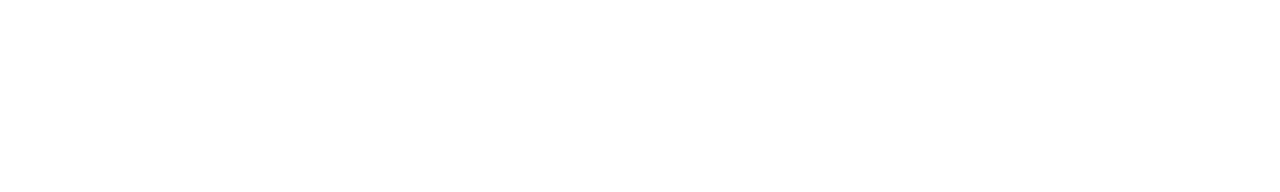
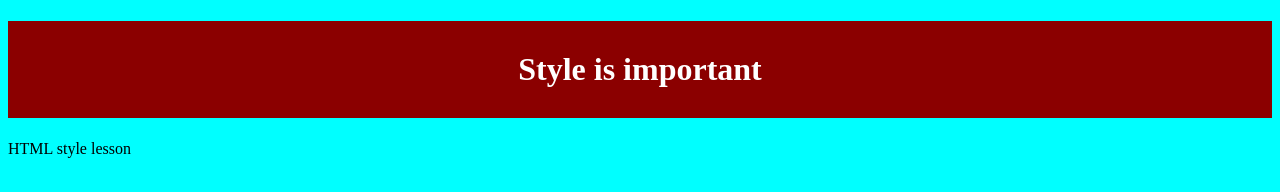
Before and after one commit to Evgeny-Vovk/ICS2O-Unit1-03-HTML, a plain HTML site: page index.html in a window 1280 px wide. Drawn offline with Linux system fonts and the light colour scheme.

Commit message:
adding lines

```diff
--- a/index.html
+++ b/index.html
@@ -9,6 +9,22 @@
       <meta name="viewport" content="width=device-width, intial-scale=1.0">
       <title>Unit1-03 lesson website</title>
     </head>
-
-
+    <style>
+      #myheader{
+        background-color: darkred;
+        text-align: center;
+        color: white;
+        padding: 30px;
+      }
+    </style>
+    <style>
+      #Paragraph_style{
+        background-color: white;
+        font-size: 200%;
+      }
+    </style>
+    <body style="background-color:cyan;">
+      <h1 id="myheader"> Style is important </h1>
+      <p id="paragraph_style"> HTML style lesson</p>
+    </body>
   </html>
```
Also changed, not shown: images/red_smoke.jpg (added).
